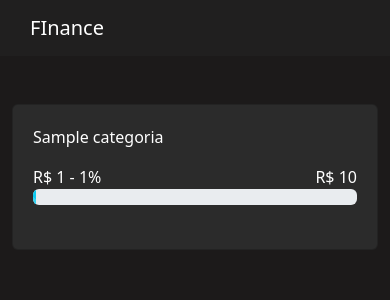
After one commit to odiegofarias/finance, a Django app: template planejamento/templates/ver_planejamento.html in a window 390 px wide. The commit adds this page. Shown: the top 300 px of the page. Run offline with Django 4.2, Linux system fonts and the light colour scheme; the template is opened without the code that fills it: most values are stand-ins (such as "Sample title", 1, 10 or a date in 2020).

Commit message:
Criado APP Ver Planejamento

```diff
--- /dev/null
+++ b/planejamento/templates/ver_planejamento.html
@@ -0,0 +1,42 @@
+{% extends 'bases/base.html' %}
+{% load static %}
+{% block head %}
+
+    <link href="{% static 'perfil/css/home.css' %}" rel="stylesheet">
+    <link href="{% static 'perfil/css/gerenciar.css' %}" rel="stylesheet">
+    <link href="{% static 'extrato/css/extrato.css' %}" rel="stylesheet">
+
+{% endblock %}
+
+{% block body %}
+
+    <div class="container">
+        <br>
+        <br>
+        <div class="row" >
+            <div class="col-md-2 text-center">
+            </div>
+            <div class="col-md">
+               <div class="card" style="color: white !important;">
+                    {% for categoria in categorias %}
+                        <p>{{categoria}}</p>
+                        <div>
+                        <span style="float: left !important;">R$ {{ categoria.total_gasto }} - {{ categoria.calcula_percentual_gasto_por_categoria }}% </span>
+                        <span style="float: right !important;">R$ {{ categoria.valor_planejamento }}</span>
+                        </div>
+                        <div class="progress">
+                            <div class="progress-bar progress-bar-striped bg-info" role="progressbar" style="width: {{ categoria.calcula_percentual_gasto_por_categoria }}%" aria-valuenow="50" aria-valuemin="0" aria-valuemax="100"></div>
+                        </div>
+                        <br>
+                    {% endfor %}
+
+                </div>
+            </div>
+            <div class="col-md-2 text-center">
+            </div>
+        </div>
+    </div>
+
+
+
+{% endblock %}
--- a/planejamento/urls.py
+++ b/planejamento/urls.py
@@ -5,4 +5,5 @@ from . import views
 urlpatterns = [
     path('definir_planejamento/', views.definir_planejamento, name='definir_planejamento'),
     path('atualiza_valor_vcategoria/<int:id>', views.atualiza_valor_vcategoria, name='atualiza_valor_vcategoria'), # type: ignore
+    path('ver_planejamento/', views.ver_planejamento, name='ver_planejamento'),
 ]
```
Also changed, not shown: perfil/models.py (+25 -1 lines), planejamento/templates/definir_planejamento.html (+4 -4 lines), planejamento/views.py (+10 -4 lines), media/icones/check_hZZCeK6.png (added).
